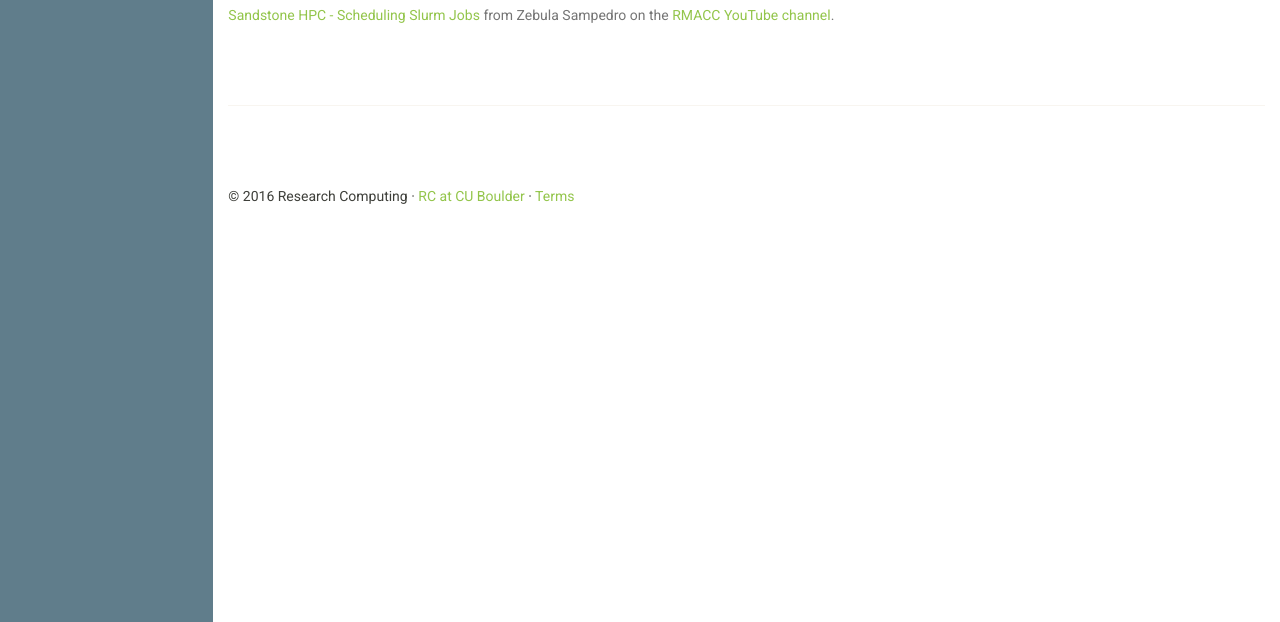
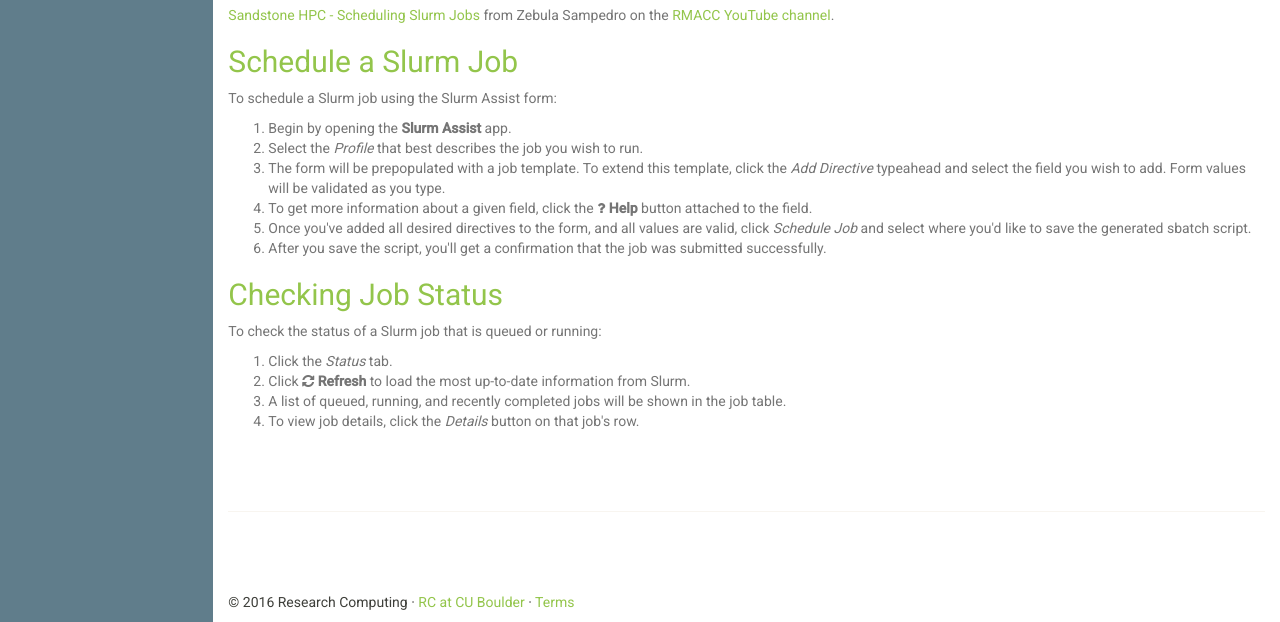
Before and after one commit to SandstoneHPC/sandstonehpc.github.io, a Jekyll site: the page built from _docs/user/scheduling-jobs-slurm.html, in a window 1280 px wide and 1138 px high. Shown: the part 516-1138 px from the top of the window. Built offline with Jekyll 4.4.1, drawn with Linux system fonts in a browser that asks for light colours; nearby versions of some CDN libraries; library files that are not in the unit come from our copies.

Commit message:
Added basic text transcript of video schedule tutorial.

```diff
--- a/_docs/user/scheduling-jobs-slurm.html
+++ b/_docs/user/scheduling-jobs-slurm.html
@@ -8,3 +8,27 @@ description: How to schedule Slurm jobs.
 <iframe width="560" height="315" src="https://www.youtube.com/embed/dz9YHNxM_0g" frameborder="0" allowfullscreen></iframe>
 <p><a href="https://youtu.be/dz9YHNxM_0g" target="_blank">Sandstone HPC - Scheduling Slurm Jobs</a> from Zebula Sampedro on the <a href="https://www.youtube.com/channel/UCGEb7xMMdox_IZeZxOVhgjA" target="_blank">RMACC YouTube channel</a>.</p>
 </section>
+
+<section "doc doc-section">
+<h2>Schedule a Slurm Job</h2>
+<p>To schedule a Slurm job using the Slurm Assist form:</p>
+<ol>
+  <li>Begin by opening the <strong>Slurm Assist</strong> app.</li>
+  <li>Select the <em>Profile</em> that best describes the job you wish to run.</li>
+  <li>The form will be prepopulated with a job template. To extend this template, click the <em>Add Directive</em> typeahead and select the field you wish to add. Form values will be validated as you type.</li>
+  <li>To get more information about a given field, click the <i class="fa fa-question"></i> <strong>Help</strong> button attached to the field.</li>
+  <li>Once you've added all desired directives to the form, and all values are valid, click <em>Schedule Job</em> and select where you'd like to save the generated sbatch script.</li>
+  <li>After you save the script, you'll get a confirmation that the job was submitted successfully.</li>
+</ol>
+</section>
+
+<section "doc doc-section">
+<h2>Checking Job Status</h2>
+<p>To check the status of a Slurm job that is queued or running:</p>
+<ol>
+  <li>Click the <em>Status</em> tab.</li>
+  <li>Click <i class="fa fa-refresh"></i> <strong>Refresh</strong> to load the most up-to-date information from Slurm.</li>
+  <li>A list of queued, running, and recently completed jobs will be shown in the job table.</li>
+  <li>To view job details, click the <em>Details</em> button on that job's row.</li>
+</ol>
+</section>
--- a/_includes/docs/sidebar.html
+++ b/_includes/docs/sidebar.html
@@ -8,20 +8,10 @@
   <li><a href="/docs/user/upload-edit-project/">Uploading and Editing Your Project</a></li>
   <li><a href="/docs/user/view-create-interactive-docs/">Using Interactive Docs</a></li>
   <li><a href="/docs/user/scheduling-jobs-slurm/">Scheduling Slurm Jobs</a></li>
-  <li hidden><a href="/docs/user/filebrowser/">Managing Files</a></li>
-  <li hidden><a href="/docs/user/editor/">Editing Code and Files</a></li>
-  <li hidden><a href="/docs/user/terminal/">Using the Web Terminal</a></li>
   <li hidden><a href="/docs/user/feedback/">Providing Feedback</a></li>
-</ul>
-<p class="doc-header" hidden>Extending With Apps</p>
-<ul class="doc-links" hidden>
-  <li><a href="/docs/core/app-system/">Overview</a></li>
-  <li><a href="/docs/core/installing-apps/">Installing an App</a></li>
 </ul>
 <p class="doc-header">HPC Extensions</p>
 <ul class="doc-links">
   <li><a href="/docs/hpc/installation/">Installing</a></li>
   <li><a href="/docs/hpc/configuring-slurm/">Configuring Slurm Assist</a></li>
-  <li hidden><a href="/docs/hpc/nbterm/">Interactive Documentation</a></li>
-  <li hidden><a href="/docs/hpc/slurm/">Scheduling Jobs with Slurm</a></li>
 </ul>
```
Also changed, not shown: _docs/core/app-system.md (deleted, +0 -5 lines), _docs/core/installing-apps.md (deleted, +0 -5 lines), _docs/hpc/nbterm.md (deleted), _docs/hpc/slurm.md (deleted), _docs/user/editor.md (deleted), _docs/user/filebrowser.md (deleted), _docs/user/intro.md (deleted), _docs/user/terminal.md (deleted).
